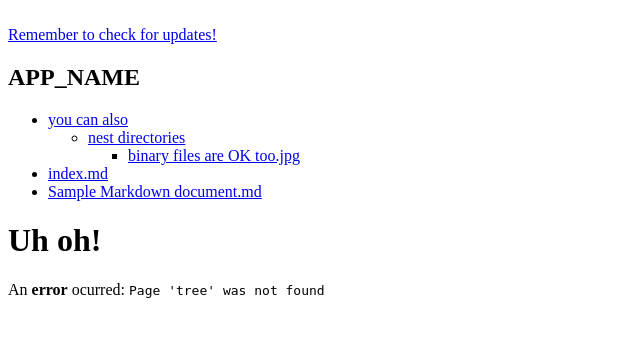
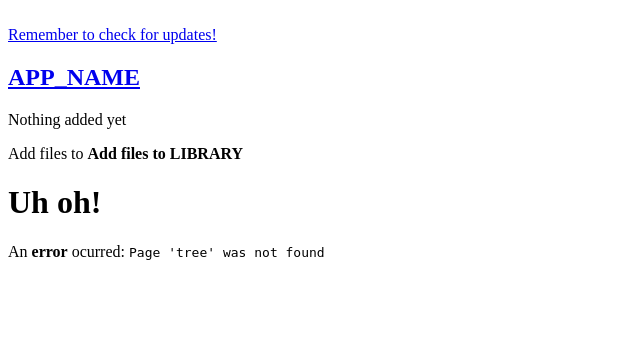
Before and after one commit to devaneando/Wikitten, a PHP site: page /tree in a window 1280 px wide. Shown: the top 337 px of the page, without its empty margins (0-640 px from the left). Run offline with PHP 8.4, Linux system fonts and the light colour scheme; data that the repository does not hold is empty; some libraries are stand-ins or nearby versions.

Commit message:
Sidebar updates
- Added a link to the sidebar header
- Fixed error messed when no files have been added to the library yet

```diff
--- a/static/css/main.css
+++ b/static/css/main.css
@@ -56,6 +56,9 @@ code, pre {
 }
 #render :last-child {
     margin-bottom: 0;
+}
+#sidebar h2:first-child a {
+    color: #000;
 }
 #sidebar {
     padding: 3px;
--- a/views/layout.php
+++ b/views/layout.php
@@ -27,7 +27,7 @@
                     <div class="span3">
                         <div id="sidebar">
                             <div class="inner">
-                                <h2><span><?php echo APP_NAME ?></span></h2>
+                                <h2><span><a href="<?= BASE_URL ?>"><?php echo APP_NAME ?></a></span></h2>
                                 <?php include('tree.php') ?>
                             </div>
                         </div>
--- a/views/tree.php
+++ b/views/tree.php
@@ -2,7 +2,7 @@
 function tree($array, $parent, $parts = array(), $step = 0) {
 
     if (!count($array)) {
-        return '';
+        return '<p>Nothing added yet</p><p>Add files to <strong>Add files to ' . LIBRARY . '</strong></p>';
     }
 
     $t = '<ul class="unstyled">';
--- a/wiki.php
+++ b/wiki.php
@@ -187,7 +187,9 @@ class Wiki
                 return $this->_render('index.md');
             }
 
-            return $this->_view('index');
+            return $this->_view('index', array(
+                'parts' => array()
+            ));
         }
 
         try {
```
Also changed, not shown: 1 other file.
